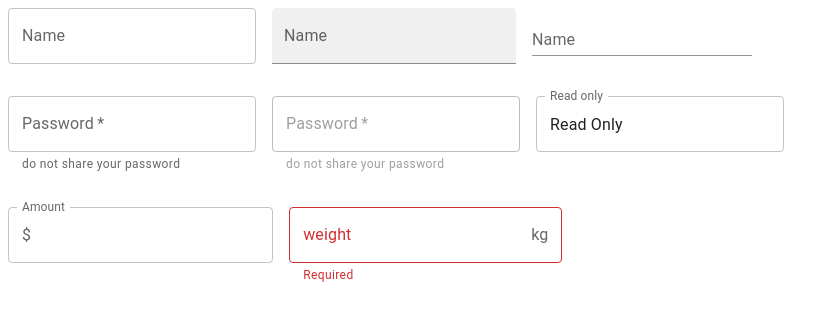
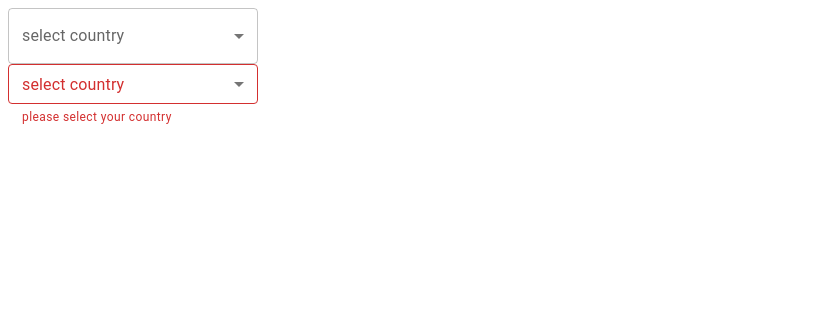
Before and after one commit to Shipra-AGRA/React-MUI, a React (Vite) app: page / in a window 1280 px wide. Shown: the top 318 px of the page, without its empty margins (0-839 px from the left). Built offline with nearby package versions, Linux system fonts and the light colour scheme.

Commit message:
learned about Mui select

```diff
--- a/App.js
+++ b/App.js
@@ -2,14 +2,16 @@ import ReactDOM from 'react-dom/client'
 import MuiTypography from './src/components/MuiTypography'
 import MuiButton from './src/components/MuiButton'
 import MuiTextField from './src/components/MuiTextField'
+import MuiSelect from './src/components/MuiSelect'
 
 const App=()=>{
     console.log("hello")
     return(
         <>
         {/* <MuiTypography/>
-        <MuiButton/> */}
-        <MuiTextField/>
+        <MuiButton/>
+        <MuiTextField/> */}
+        <MuiSelect/>
         </>
     )
 }
--- /dev/null
+++ b/src/components/MuiSelect.tsx
@@ -0,0 +1,44 @@
+import { Box, MenuItem, TextField } from "@mui/material"
+import React from "react"
+import { useState } from "react"
+
+const MuiSelect = () => {
+    const [country, setCountry] = useState('')
+    const [countries,setCountries]=useState<string[]>([])
+    console.log("country", country)
+    console.log("countries",countries)
+
+    const handleChange = (e: React.ChangeEvent<HTMLElement>) => {
+        setCountry(e.target.value as string)
+    }
+
+    const handleSelect=(e:React.ChangeEvent<HTMLElement>)=>{
+        const value=e.target.value
+        setCountries(typeof(value)==='string'?value.split(','):value)
+    }
+    return (
+        <Box width="250px">
+            <TextField label="select country" select value={country} onChange={handleChange} fullWidth>
+                <MenuItem value=''>Select country</MenuItem>
+                <MenuItem value="IN">India</MenuItem>
+                <MenuItem value="US">USA</MenuItem>
+                <MenuItem value="JP">Japan</MenuItem>
+                <MenuItem value="KO">Korea</MenuItem>
+            </TextField>
+
+
+            <TextField label="select country" select value={countries}
+                onChange={handleSelect} fullWidth
+                SelectProps={{multiple:true}}
+                helperText="please select your country" size="small"
+                error={countries.length==0}>
+                <MenuItem value=''>Select country</MenuItem>
+                <MenuItem value="IN">India</MenuItem>
+                <MenuItem value="US">USA</MenuItem>
+                <MenuItem value="JP">Japan</MenuItem>
+                <MenuItem value="KO">Korea</MenuItem>
+            </TextField>
+        </Box>
+    )
+}
+export default MuiSelect
```
